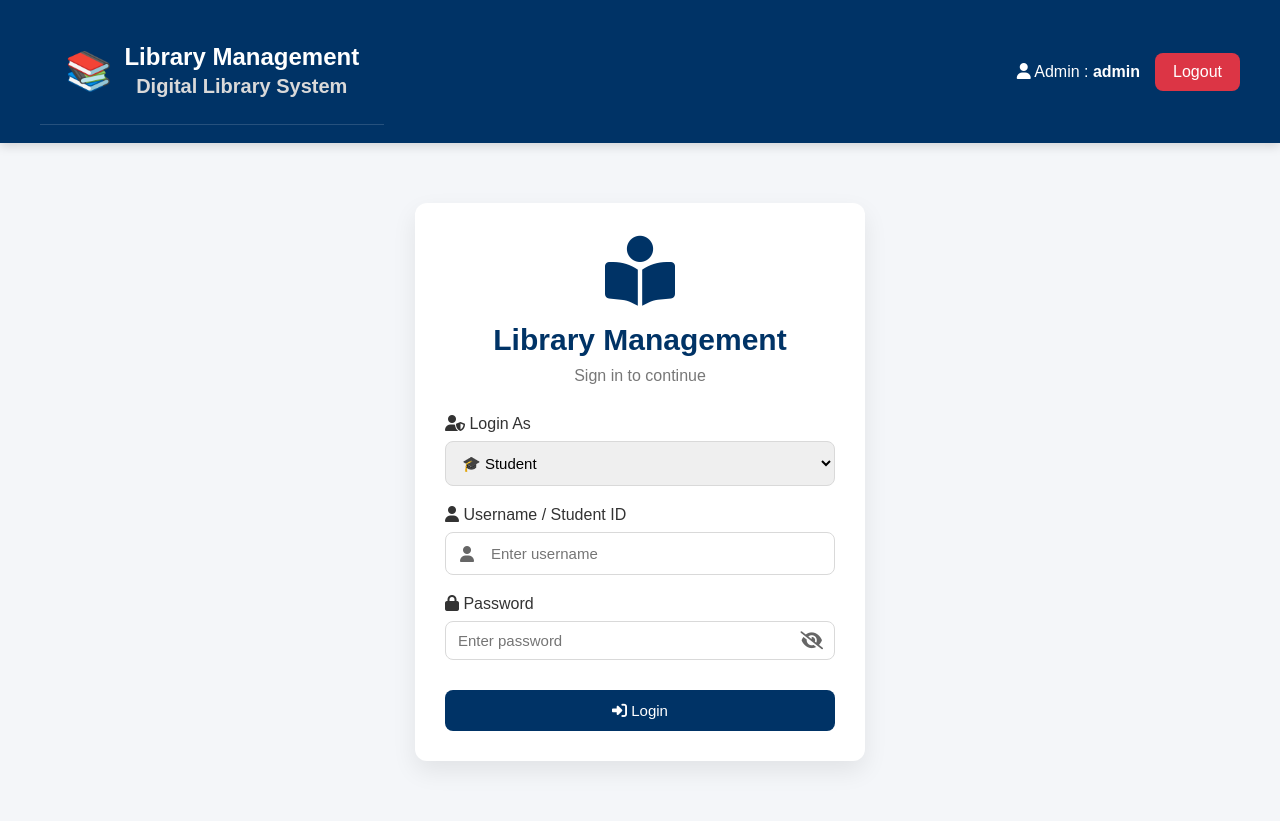
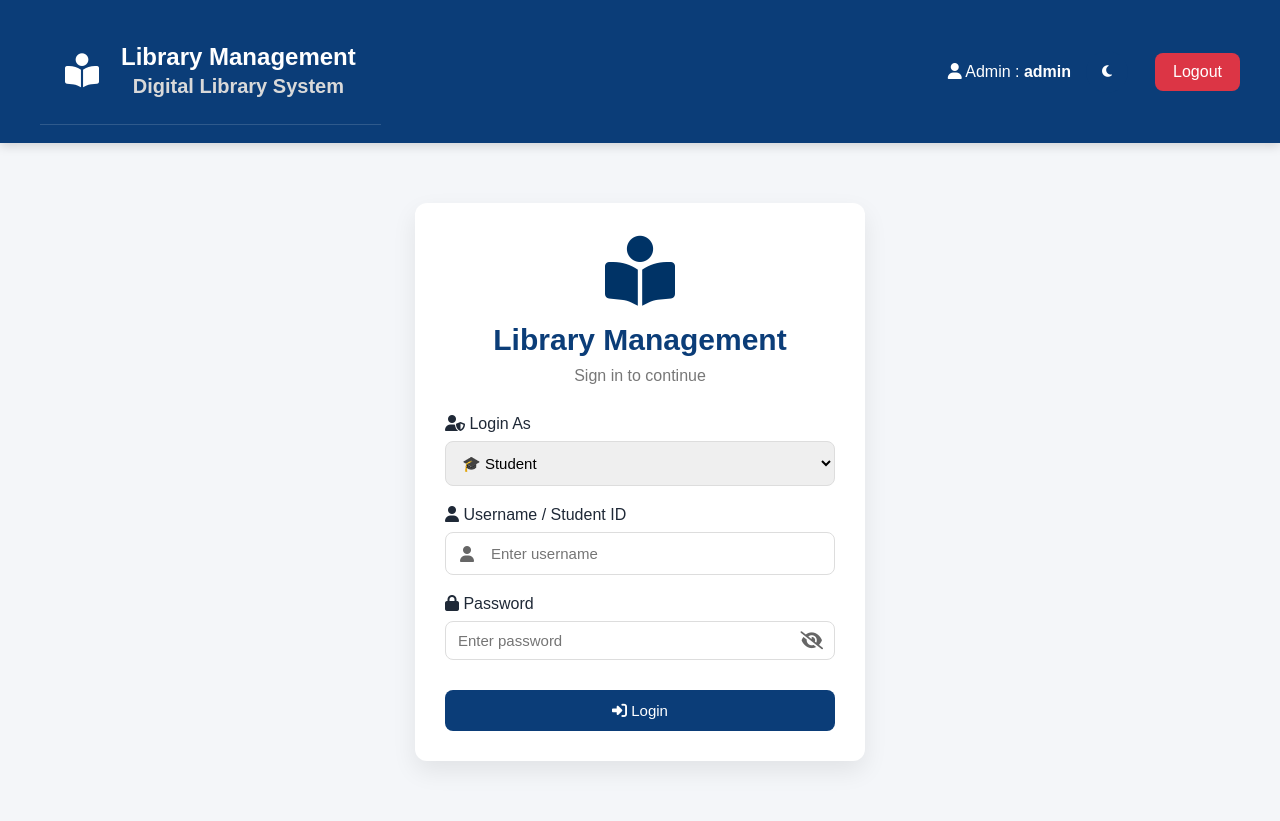
Before and after one commit to pri100ce/Library_Management_System, a Flask app: page / in a window 1280 px wide. Run offline with Flask 3, Linux system fonts and the light colour scheme; a user stored in the database is signed in.

Commit message:
changes made

```diff
--- a/static/script.js
+++ b/static/script.js
@@ -86,3 +86,48 @@ document.addEventListener("DOMContentLoaded", function () {
     }
 
 });
+
+// ==========================
+// Theme Toggle
+// ==========================
+
+const themeBtn = document.getElementById("themeToggle");
+
+if(themeBtn){
+
+    const icon = themeBtn.querySelector("i");
+
+    const savedTheme = localStorage.getItem("theme");
+
+    if(savedTheme === "dark"){
+
+        document.body.classList.add("dark");
+
+        icon.classList.remove("fa-moon");
+        icon.classList.add("fa-sun");
+
+    }
+
+    themeBtn.addEventListener("click", function(){
+
+        document.body.classList.toggle("dark");
+
+        if(document.body.classList.contains("dark")){
+
+            localStorage.setItem("theme","dark");
+
+            icon.classList.remove("fa-moon");
+            icon.classList.add("fa-sun");
+
+        }else{
+
+            localStorage.setItem("theme","light");
+
+            icon.classList.remove("fa-sun");
+            icon.classList.add("fa-moon");
+
+        }
+
+    });
+
+}
--- a/static/style.css
+++ b/static/style.css
@@ -1,3 +1,6 @@
+
+
+
 /* ==========================================
    LIBRARY MANAGEMENT SYSTEM
    Version : 3.0
@@ -977,3 +980,98 @@ body{
     padding-left:45px;
 
 }
+
+.table-toolbar{
+    display:flex;
+    justify-content:space-between;
+    align-items:center;
+    gap:20px;
+    margin-bottom:20px;
+    flex-wrap:wrap;
+
+}
+
+.search-box{
+    width:320px;
+    max-width:100%;
+    padding:10px 15px;
+    border:1px solid #d1d5db;
+    border-radius:8px;
+    font-size:15px;
+}
+
+.search-box:focus{
+    outline:none;
+    border-color:#2563eb;
+    box-shadow:0 0 8px rgba(37,99,235,.15);
+}
+
+/* ==========================
+   Theme Variables
+========================== */
+
+:root{
+
+    --bg:#f4f6f9;
+    --card:#ffffff;
+    --text:#1f2937;
+    --primary:#0b3d78;
+    --border:#dddddd;
+
+}
+
+body.dark{
+
+    --bg:#121212;
+    --card:#1f1f1f;
+    --text:#f5f5f5;
+    --primary:#1f4f87;
+    --border:#3b3b3b;
+
+}
+
+body{
+
+    background:var(--bg);
+    color:var(--text);
+
+    transition:.25s;
+
+}
+
+/* Theme button */
+
+.theme-toggle{
+
+    width:42px;
+    height:42px;
+
+    border:none;
+    border-radius:50%;
+
+    background:#0b3d78;
+    color:white;
+
+    cursor:pointer;
+
+    margin-right:12px;
+
+    transition:.3s;
+
+}
+
+.theme-toggle:hover{
+
+    transform:rotate(20deg);
+
+}
+
+/* Logo */
+
+.logo-icon{
+
+    font-size:34px;
+    color:white;
+    margin-right:15px;
+
+}
--- a/templates/base.html
+++ b/templates/base.html
@@ -29,7 +29,7 @@ href="https://cdnjs.cloudflare.com/ajax/libs/font-awesome/6.7.2/css/all.min.css"
     <div class="logo">
 
         <!-- Logo will go here later -->
-        <span style="font-size:38px;">📚</span>
+        <i class="fa-solid fa-book-open-reader logo-icon"></i>
 
         <div>
 
@@ -60,6 +60,12 @@ href="https://cdnjs.cloudflare.com/ajax/libs/font-awesome/6.7.2/css/all.min.css"
             </span>
 
         {% endif %}
+
+        <button id="themeToggle" class="theme-toggle" type="button" title="Toggle Theme">
+
+            <i class="fa-solid fa-moon"></i>
+
+        </button>
 
         <a href="{{ url_for('logout') }}"
            class="logout-btn">
```
Also changed, not shown: templates/student_dashboard.html (+147 -40 lines).
